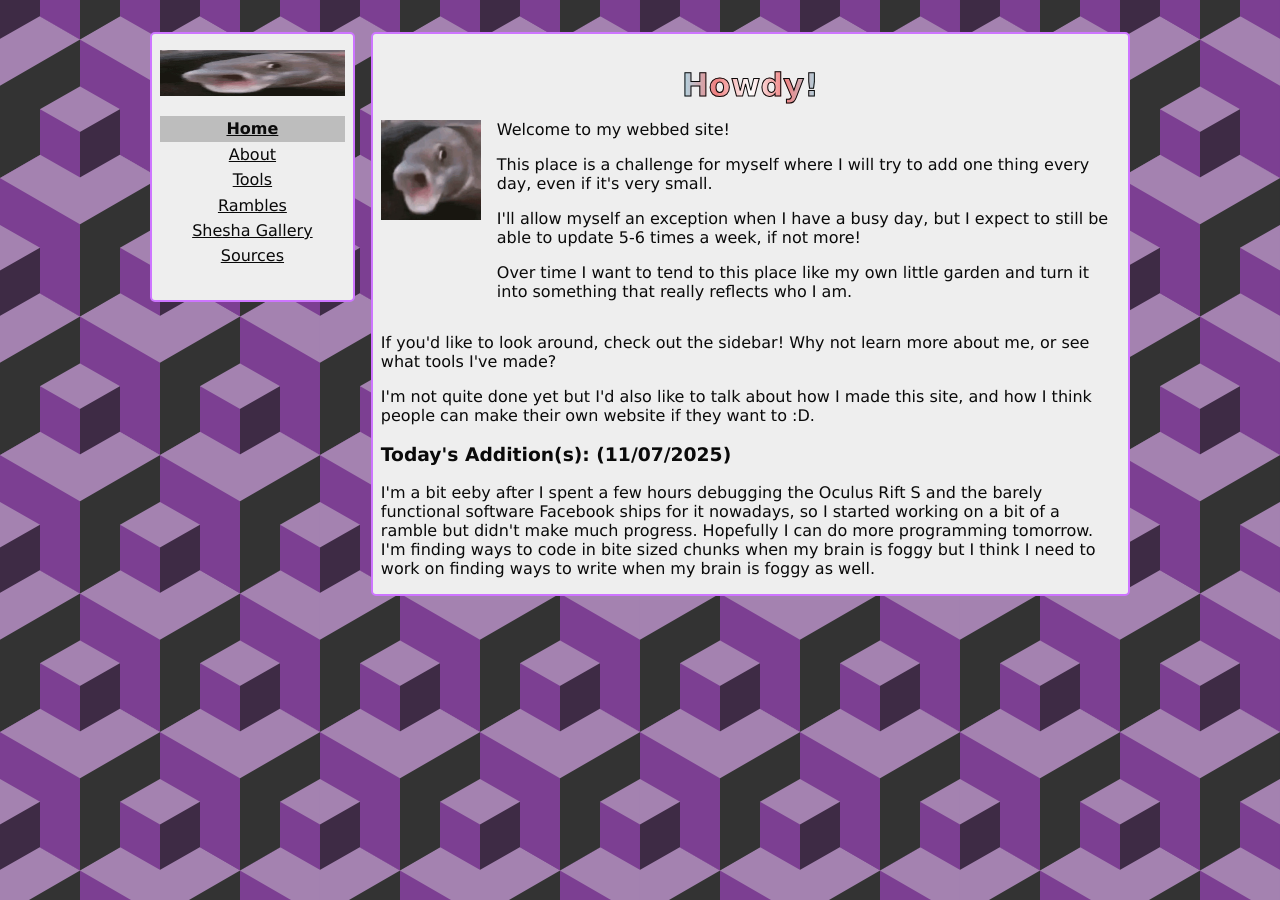
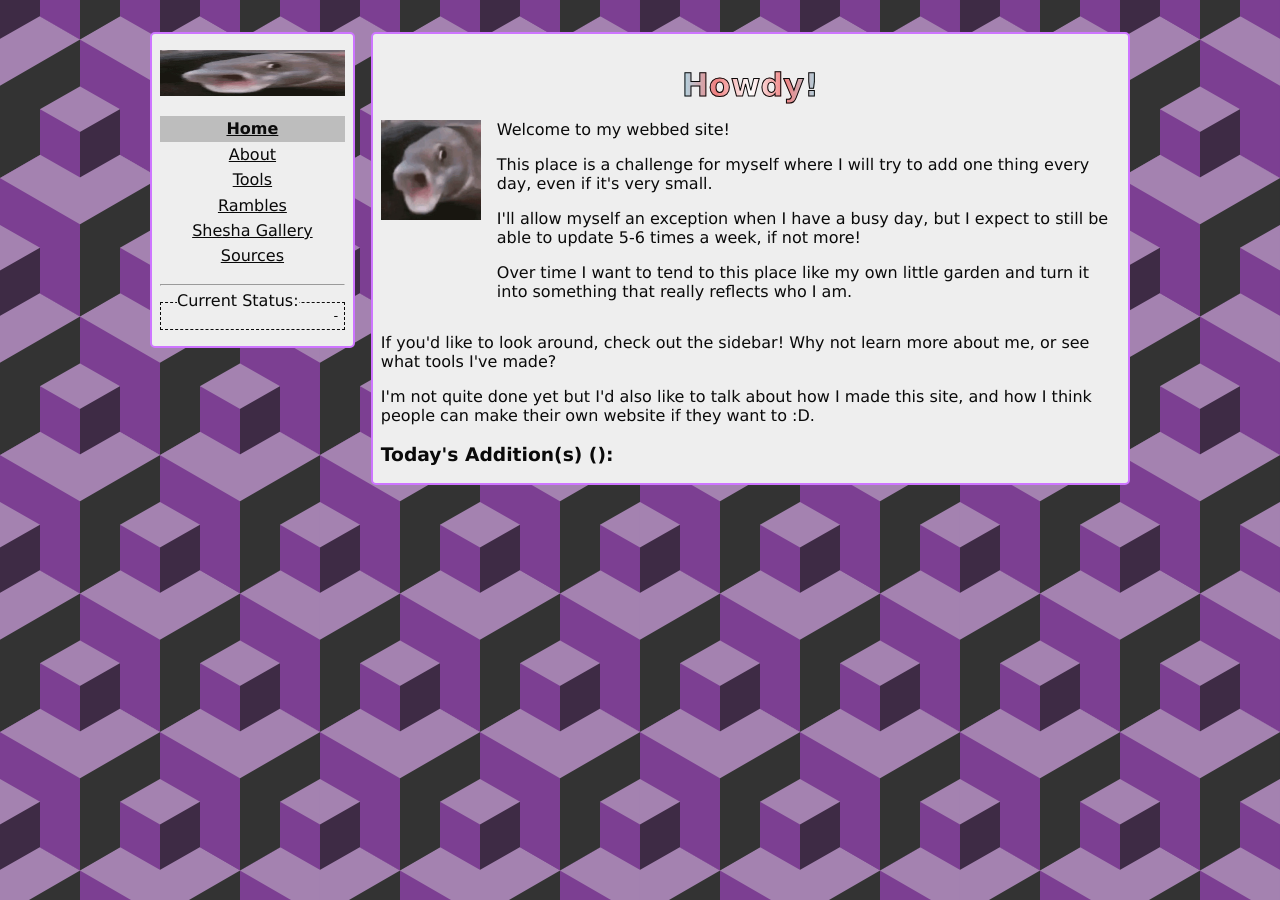
Before and after one commit to haleywm/WebbedSite, a Jekyll site: the page built from src/index.html, in a window 1280 px wide. Built offline with Jekyll 4.4.1, drawn with Linux system fonts in a browser that asks for light colours.

Commit message:
Adapted daily updates to read from a new status.yml file so that commits aren't required for unrelated site updates. Also added a new status box to the sidebar that reads from the same file.

```diff
--- /dev/null
+++ b/src/_includes/leftbar.html
@@ -0,0 +1,12 @@
+<div class="leftbar box">
+    <header>
+        <img class="logo" src="/assets/images/cropfish.webp" alt="A logo that's just a stretched out picture of a fish pogging." />
+    </header>
+    {% include navigation.html %}
+    <hr />
+    <div>
+        <p class="boxtitle">Current Status:</p>
+        {{ site.data.status.status | markdownify }}
+        <p class="date">- {{ site.data.status.status_date | date: "%A, %e/%m/%y" }}</p>
+    </div>
+</div>
--- a/src/_layouts/default.html
+++ b/src/_layouts/default.html
@@ -21,12 +21,7 @@
 
 <body>
     <div class="body">
-        <div class="leftbar box">
-            <header>
-                <img class="logo" src="/assets/images/cropfish.webp" alt="A logo that's just a stretched out picture of a fish pogging." />
-            </header>
-            {% include navigation.html %}
-        </div>
+        {% include leftbar.html %}
 
         <main class="main box">
             <h1 class="pagetitle">{{ page.title }}</h1>
--- a/src/assets/css/style.scss
+++ b/src/assets/css/style.scss
@@ -48,6 +48,29 @@ body {
     }
 }
 
+.leftbar div {
+    border: 1px dashed $text;
+    margin: 1em 0;
+    padding: 0.2em;
+    position: relative;
+    p {
+        margin: 0.5em 0.2em;
+    }
+    .boxtitle {
+        position: absolute;
+        top: -0.75em;
+        left: 1em;
+        margin: 0;
+        background-color: $text-background;
+    }
+    .date {
+        font-size: 0.8em;
+        line-height: 0.5em;
+        font-style: italic;
+        text-align: right;
+    }
+}
+
 .box {
     border: 2px solid $primary;
     border-radius: 5px;
@@ -59,7 +82,7 @@ nav {
     display: flex;
     flex-flow: column nowrap;
     align-items: stretch;
-    padding-bottom: 2em;
+    margin-bottom: 1em;
 
     a {
         text-align: center;
--- a/src/index.html
+++ b/src/index.html
@@ -22,7 +22,7 @@ description: "Welcome to poggers.au! This is my personal website where I do what
 
 <section>
     <div>
-        <h3>Today's Addition(s): (11/07/2025)</h3>
-        <p>I'm a bit eeby after I spent a few hours debugging the Oculus Rift S and the barely functional software Facebook ships for it nowadays, so I started working on a bit of a ramble but didn't make much progress. Hopefully I can do more programming tomorrow. I'm finding ways to code in bite sized chunks when my brain is foggy but I think I need to work on finding ways to write when my brain is foggy as well.</p>
+        <h3>Today's Addition(s) ({{ site.data.status.daily_date | date: "%A, %e/%m/%y" }}):</h3>
+        {{ site.data.status.daily_update | markdownify }}
     </div>
 </section>
```
Also changed, not shown: 1 other file.
